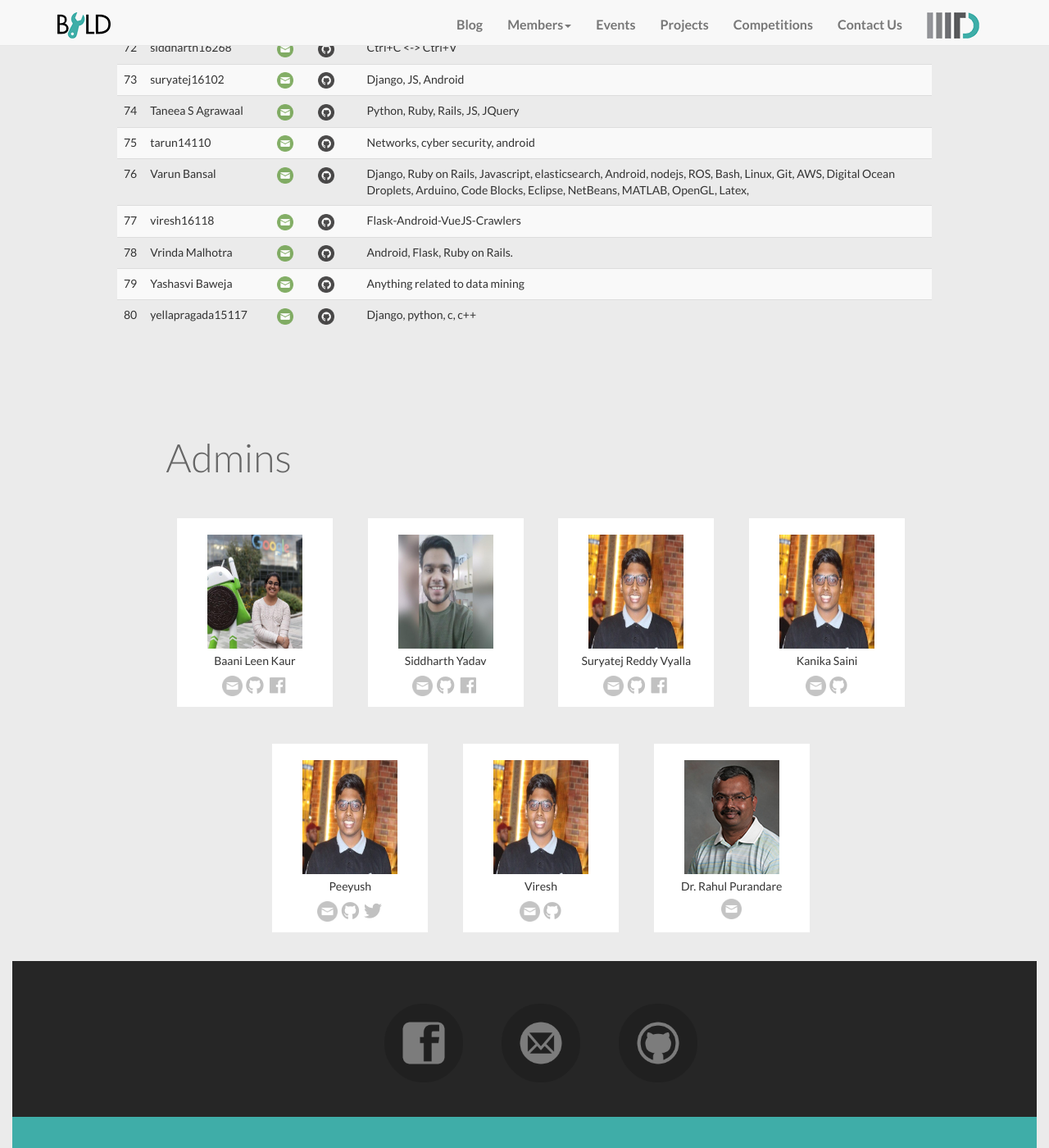
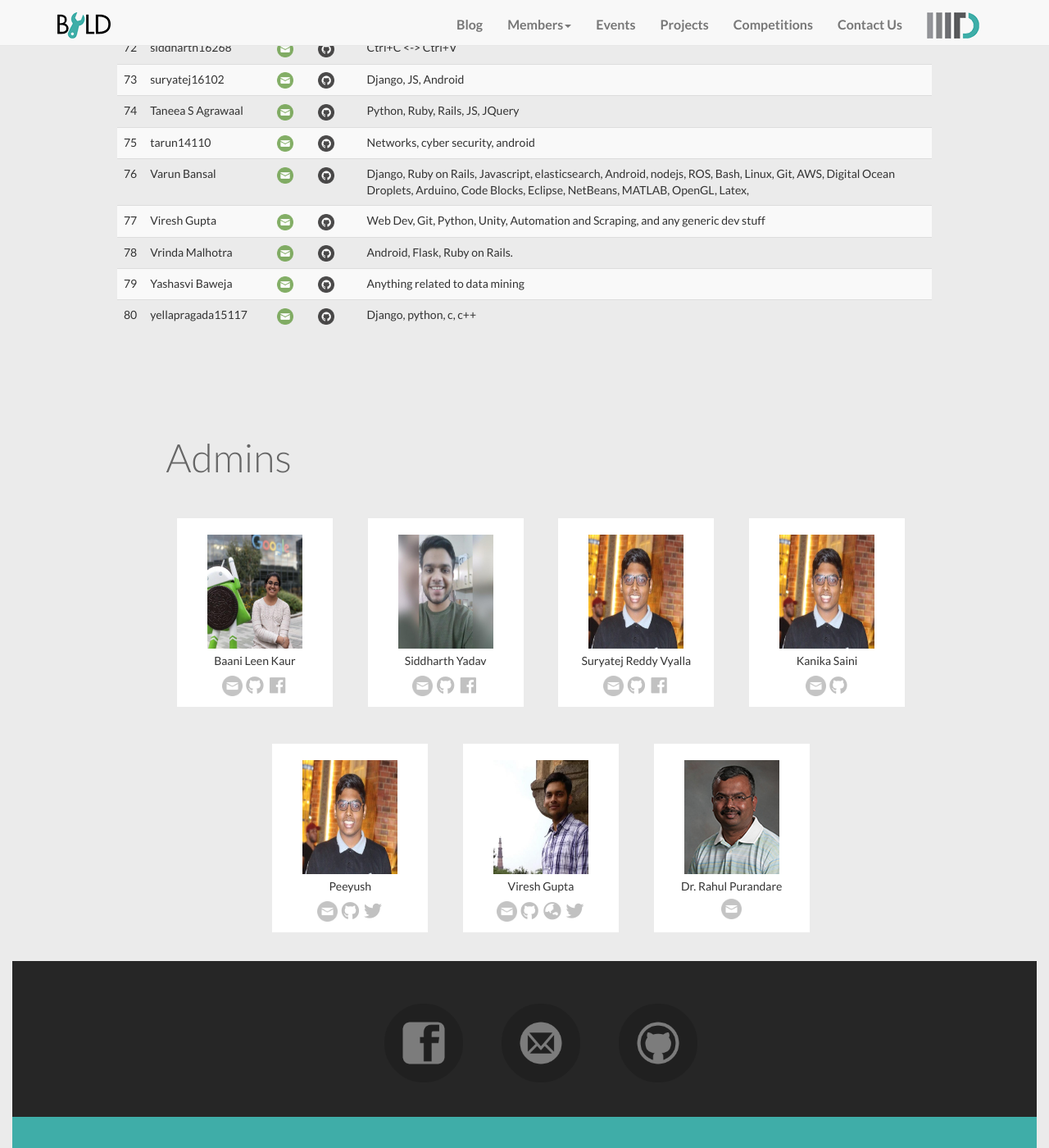
Before and after one commit to IIIT-Delhi/byld-website, a Jekyll site: the page built from site/members.md, in a window 1280 px wide and 1400 px high, scrolled down 3294 px. Shown: the whole window at 82% size. Built offline with Jekyll 4.4.1, drawn with Linux system fonts in a browser that asks for light colours; nearby versions of some CDN libraries.

Commit message:
Update admin - Viresh Gupta

```diff
--- a/site/members.md
+++ b/site/members.md
@@ -39,10 +39,12 @@ admins:
     twitter: "https://twitter.com/peeyFTW"
 
 - mail: "viresh16118"
-  image: "admins/suryatej.jpg"
-  name: "Viresh"
+  image: "admins/viresh.jpg"
+  name: "Viresh Gupta"
   fa-icons:
     github: "https://github.com/virresh"
+    globe-asia fas: "https://virresh.github.io"
+    twitter: "https://twitter.com/virresh"
 
 
 #TODO: sort the data in the source in some sensible way (first by batch, then by names). rn alums are random and current members are sorted by name
@@ -400,9 +402,9 @@ members:
   skills: Django, Ruby on Rails, Javascript, elasticsearch, Android, nodejs, ROS, Bash, Linux, Git, AWS, Digital Ocean Droplets, Arduino, Code Blocks, Eclipse, NetBeans, MATLAB, OpenGL, Latex,
 
 - email: viresh16118
-  name: viresh16118
+  name: Viresh Gupta
   github: virresh
-  skills: Flask-Android-VueJS-Crawlers
+  skills: Web Dev, Git, Python, Unity, Automation and Scraping, and any generic dev stuff
 
 - email: vrinda14122
   name: Vrinda Malhotra
```
Also changed, not shown: site/assets/images/admins/viresh.jpg (added).
